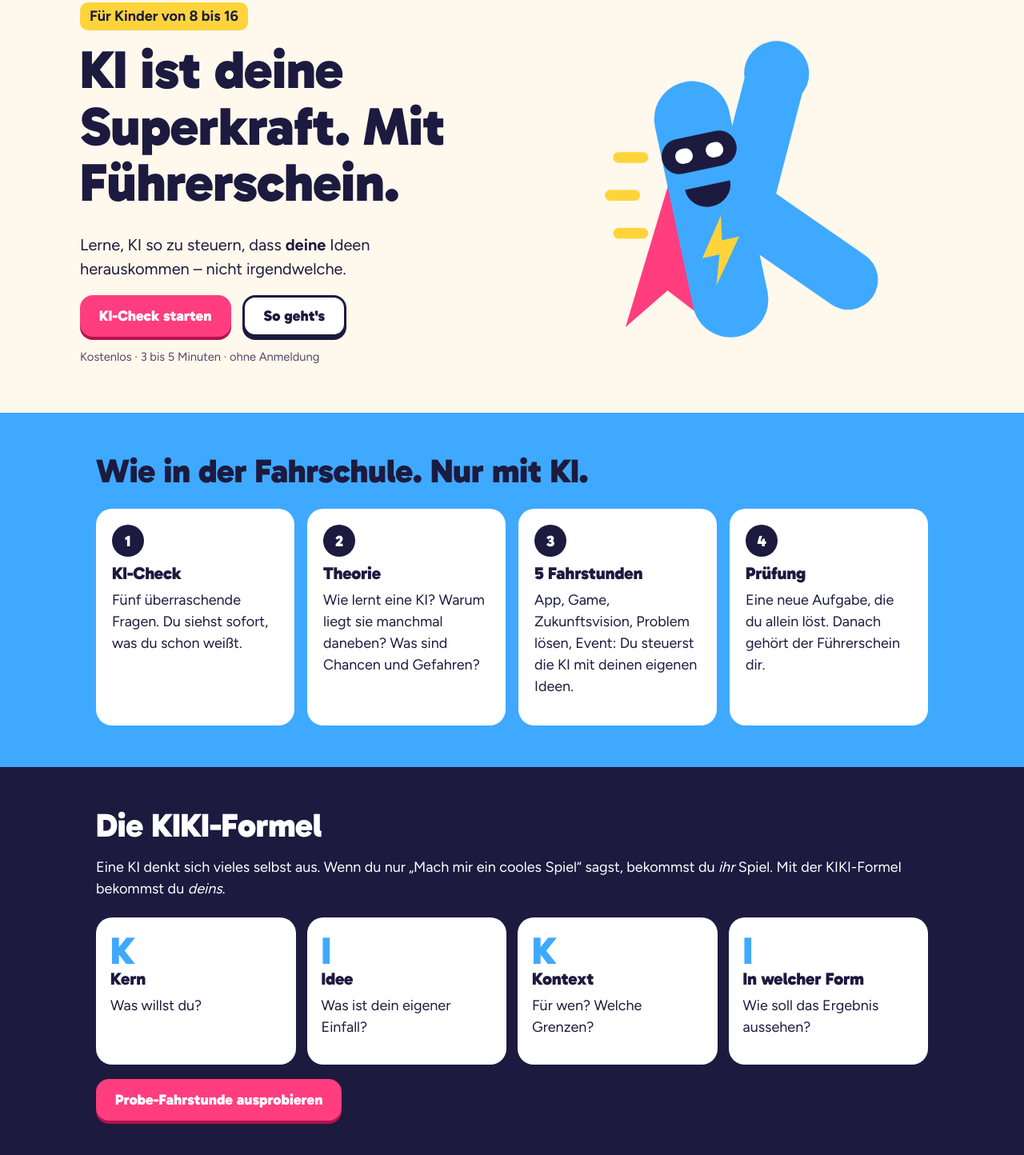
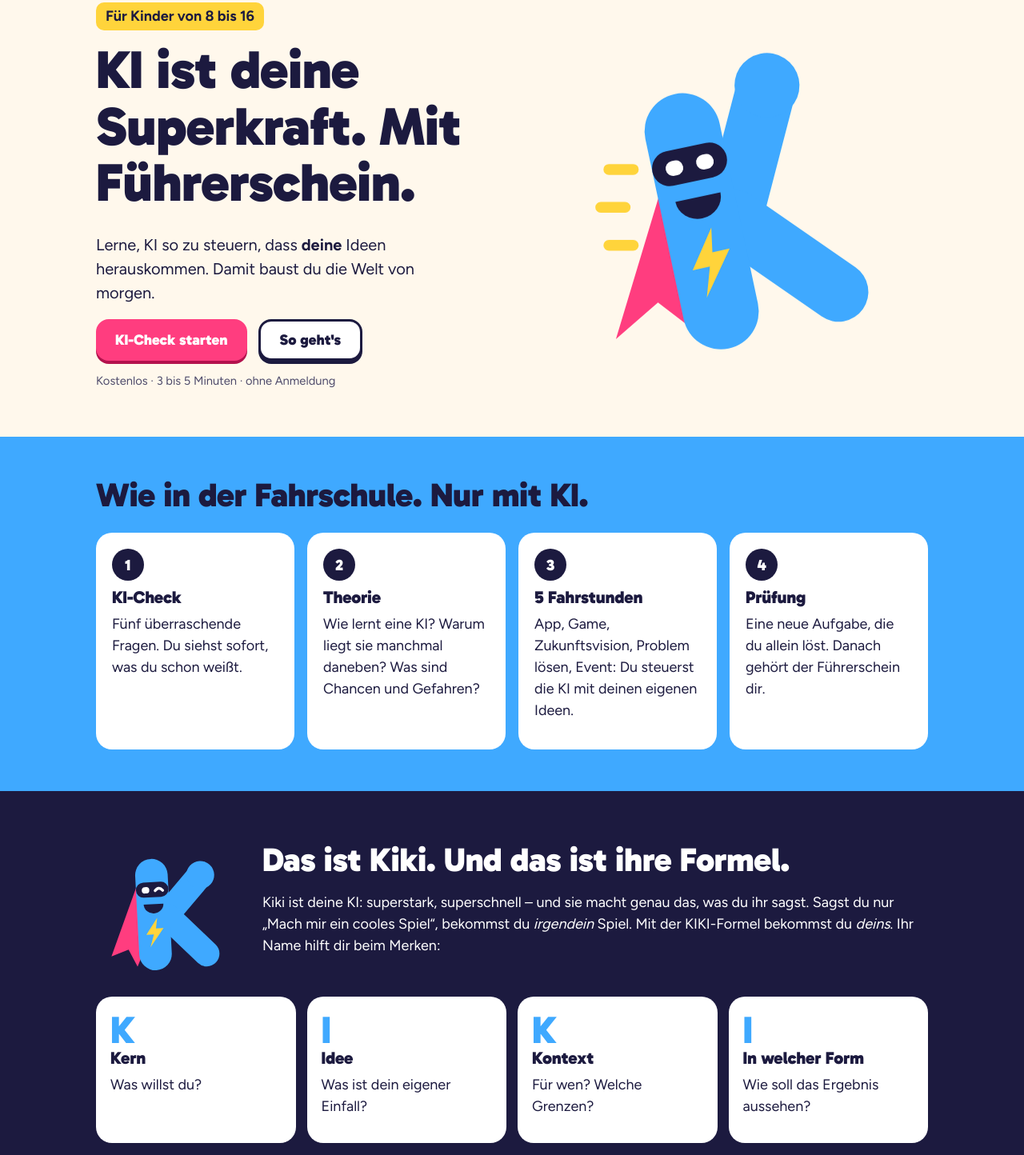
Before and after one commit to thomasloebke-arch/kifuehrerschein, a plain HTML site: page index.html in a window 1280 px wide. Shown: the part 105-1549 px from the top of the page at 80% size. Drawn offline with Linux system fonts and the light colour scheme.

Commit message:
Startseite: Rand auf dem Handy, neuer Untertitel, Kiki vorgestellt, Termine verlinkt
Co-Authored-By: Claude Fable 5.2 <noreply@anthropic.com>
Claude-Session: https://claude.ai/code/session_019mNvqNfDuFNs2jtQmmseHA

```diff
--- a/index.html
+++ b/index.html
@@ -29,7 +29,7 @@ nav a{font-weight:700;text-decoration:none;color:#1C1A3F;margin-left:18px}
 .link{background:none;border:0;font:inherit;color:#B3124D;text-decoration:underline;cursor:pointer;min-height:44px}
 :focus-visible{outline:4px solid #3FA9FF;outline-offset:3px}
 .row{display:flex;flex-wrap:wrap;gap:14px;margin-top:18px}
-.hero{display:grid;grid-template-columns:1.15fr .85fr;gap:24px;align-items:center;padding:28px 0 48px}
+.hero{display:grid;grid-template-columns:1.15fr .85fr;gap:24px;align-items:center;padding:28px 20px 48px}
 .hero .kiki svg{width:100%;max-width:420px;height:auto;display:block;margin:0 auto}
 .hero .sub{font-size:1.25rem;max-width:34ch}
 .tag{display:inline-block;background:#FFD43B;font-weight:700;padding:4px 12px;border-radius:10px;margin-bottom:14px}
@@ -42,6 +42,7 @@ section.band{padding:52px 0}section.sky{background:#3FA9FF}section.ink{backgroun
 .steps li{background:#fff;color:#1C1A3F;border-radius:20px;padding:20px;counter-increment:s}
 .steps li::before{content:counter(s);display:inline-flex;width:40px;height:40px;border-radius:50%;background:#1C1A3F;color:#fff;align-items:center;justify-content:center;font:900 1.2rem Gabarito;margin-bottom:10px}
 @media(max-width:860px){.steps{grid-template-columns:repeat(2,minmax(0,1fr))}}@media(max-width:480px){.steps{grid-template-columns:1fr}}
+.meet{display:grid;grid-template-columns:180px 1fr;gap:28px;align-items:center}.meet .kiki svg{width:100%;height:auto;display:block}@media(max-width:640px){.meet{grid-template-columns:1fr}.meet .kiki svg{max-width:150px}}
 .kikif{display:grid;grid-template-columns:repeat(4,minmax(0,1fr));gap:14px;margin-top:22px}
 .kikif div{background:#fff;color:#1C1A3F;border-radius:20px;padding:18px}.kikif b{display:block;font:900 3rem/1 Gabarito;color:#3FA9FF}
 @media(max-width:760px){.kikif{grid-template-columns:repeat(2,minmax(0,1fr))}}
@@ -84,7 +85,7 @@ body.mall .nomall{display:none}body:not(.mall) .onlymall{display:none}
     <div>
       <span class="tag">Für Kinder von 8 bis 16</span>
       <h1>KI ist deine Superkraft. Mit Führerschein.</h1>
-      <p class="sub">Lerne, KI so zu steuern, dass <strong>deine</strong> Ideen herauskommen – nicht irgendwelche.</p>
+      <p class="sub">Lerne, KI so zu steuern, dass <strong>deine</strong> Ideen herauskommen. Damit baust du die Welt von morgen.</p>
       <div class="row"><a class="btn" href="#check">KI-Check starten</a><a class="btn alt" href="#start-so">So geht's</a></div>
       <p class="small" style="margin-top:14px">Kostenlos · 3 bis 5 Minuten · ohne Anmeldung</p>
     </div>
@@ -102,8 +103,10 @@ body.mall .nomall{display:none}body:not(.mall) .onlymall{display:none}
   </div></section>
 
   <section class="band ink"><div class="wrap">
-    <h2>Die KIKI-Formel</h2>
-    <p>Eine KI denkt sich vieles selbst aus. Wenn du nur „Mach mir ein cooles Spiel“ sagst, bekommst du <em>ihr</em> Spiel. Mit der KIKI-Formel bekommst du <em>deins</em>.</p>
+    <div class="meet"><div class="kiki"><svg xmlns="http://www.w3.org/2000/svg" viewBox="-22.0 -20.0 124.0 126.0" role="img" aria-label="Super-Kiki"><g transform="rotate(-3 40 98)"><path fill="#FF3D7F" d="M18 22L-8 84L7 79L14 94L30 60Z"/><path d="M42 50L72 18" stroke="#3FA9FF" stroke-width="22" stroke-linecap="round" stroke-linejoin="round" fill="none"/><path d="M42 52L74 86" stroke="#3FA9FF" stroke-width="22" stroke-linecap="round" stroke-linejoin="round" fill="none"/><path d="M30 16V84" stroke="#3FA9FF" stroke-width="28" stroke-linecap="round" stroke-linejoin="round" fill="none"/><path fill="#3FA9FF" d="M60.00 18.00A12.00 12.00 0 1 0 84.00 18.00A12.00 12.00 0 1 0 60.00 18.00Z"/><path fill="#1C1A3F" d="M22.50 22.00H37.50A6.50 6.50 0 0 1 44.00 28.50V28.50A6.50 6.50 0 0 1 37.50 35.00H22.50A6.50 6.50 0 0 1 16.00 28.50V28.50A6.50 6.50 0 0 1 22.50 22.00Z"/><path fill="#FFFFFF" d="M23.70 26.00H24.80A2.70 2.70 0 0 1 27.50 28.70V28.80A2.70 2.70 0 0 1 24.80 31.50H23.70A2.70 2.70 0 0 1 21.00 28.80V28.70A2.70 2.70 0 0 1 23.70 26.00Z"/><path d="M32.5 29.5Q35.7 25.5 39 29.5" stroke="#FFFFFF" stroke-width="2.4" stroke-linecap="round" stroke-linejoin="round" fill="none"/><path fill="#1C1A3F" d="M22 41H39A8.5 8 0 0 1 22 41Z"/><path fill="#FFD43B" d="M33 53L23 67H29.5L26 78L38 62H31.5Z"/></g></svg></div><div>
+    <h2>Das ist Kiki. Und das ist ihre Formel.</h2>
+    <p>Kiki ist deine KI: superstark, superschnell – und sie macht genau das, was du ihr sagst. Sagst du nur „Mach mir ein cooles Spiel“, bekommst du <em>irgendein</em> Spiel. Mit der KIKI-Formel bekommst du <em>deins</em>. Ihr Name hilft dir beim Merken:</p>
+    </div></div>
     <div class="kikif">
       <div><b>K</b><h3>Kern</h3><p>Was willst du?</p></div>
       <div><b>I</b><h3>Idee</h3><p>Was ist dein eigener Einfall?</p></div>
@@ -131,7 +134,7 @@ body.mall .nomall{display:none}body:not(.mall) .onlymall{display:none}
       <div class="price"><h3>KI-Check</h3><div class="eur">0 €</div><ul><li>5 Fragen mit Auflösung</li><li>Probe-Fahrstunde</li><li>ohne Anmeldung</li></ul><a class="btn alt" href="#check">Jetzt starten</a></div>
       <div class="price hot"><h3>Führerschein online</h3><div class="eur">39 €</div><ul><li>Theorie und 5 Fahrstunden</li><li>Prüfung</li><li>Urkunde als PDF</li><li><strong>1 Monat Tomorrow Minds Club kostenlos</strong></li></ul><a class="btn" data-buy="online" href="#">Mit PayPal buchen</a></div>
       <div class="price"><h3>Führerschein Plus</h3><div class="eur">69 €</div><ul><li>alles aus „online“</li><li>15 Minuten Prüfung mit einem Menschen</li><li>gedruckte Urkunde, Karte und Aufnäher per Post</li></ul><a class="btn alt" data-buy="plus" href="#">Mit PayPal buchen</a></div>
-      <div class="price"><h3>Mall-Workshop</h3><div class="eur">39 €</div><ul><li>90 Minuten vor Ort</li><li>Karte sofort zum Mitnehmen</li><li>Barzahlung am Stand</li><li>[Ort und Termine folgen]</li></ul><a class="btn alt" data-buy="mall" href="#">Termin anfragen</a></div>
+      <div class="price"><h3>Mall-Workshop</h3><div class="eur">39 €</div><ul><li>90 Minuten vor Ort</li><li>Karte sofort zum Mitnehmen</li><li>Barzahlung am Stand</li><li>Orte und Termine bei Tomorrow Minds</li></ul><a class="btn alt" href="https://www.tomorrowminds.de/events" target="_blank" rel="noopener">Termine ansehen</a></div>
     </div>
     <p class="small" style="margin-top:16px">Es buchen die Eltern. Nach der Buchung bekommt ihr per E-Mail den Starttermin. Alle Preise inklusive Mehrwertsteuer.</p>
   </div></section>
```
